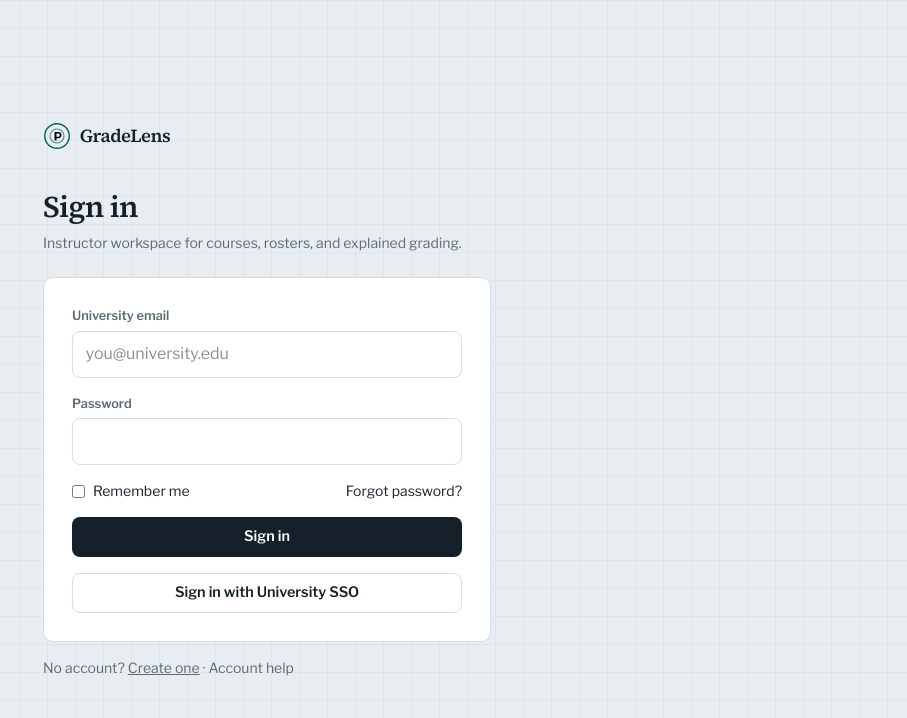
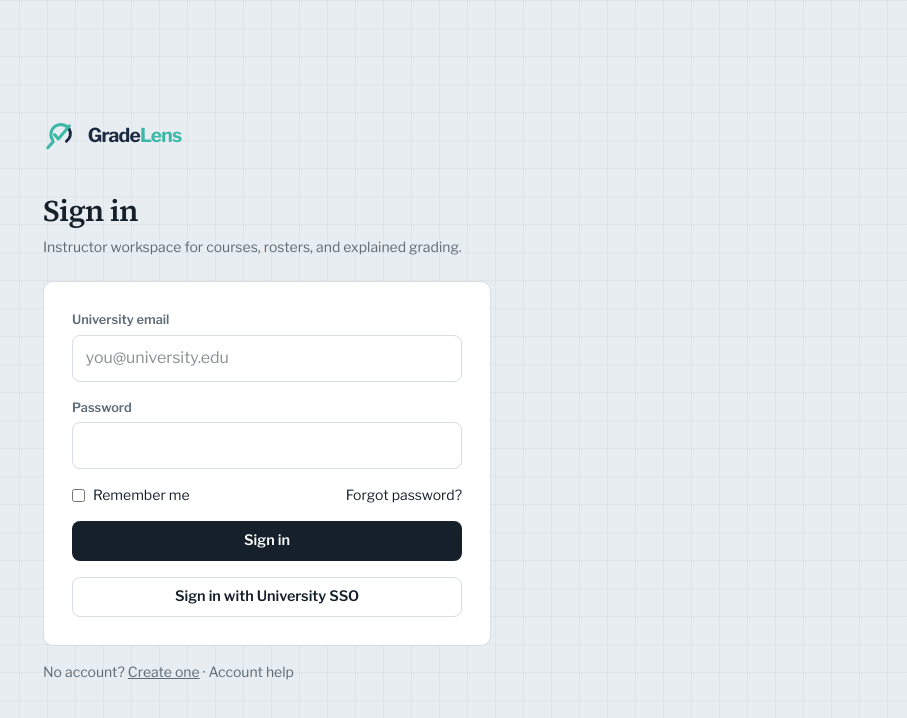
Before and after one commit to Gourav-praneeth/GradeLens, a Next.js app: page /login in a window 1280 px wide. Shown: the top 718 px of the page, without its empty margins (373-1280 px from the left). Built offline with nearby package versions, Linux system fonts and the light colour scheme; no server answers.

Commit message:
Use a check-in-lens mark as the GradeLens wordmark.
The teal glass and navy split match the official lockup on login, the top bar, and the favicon.

```diff
--- a/src/app/globals.css
+++ b/src/app/globals.css
@@ -274,10 +274,19 @@ a {
 }
 
 .brand-word {
-  font-family: var(--font-read);
-  font-size: 1.15rem;
-  font-weight: 600;
-  letter-spacing: -0.03em;
+  font-family: var(--font-sans);
+  font-size: 1.2rem;
+  font-weight: 650;
+  letter-spacing: -0.04em;
+  line-height: 1;
+}
+
+.brand-grade {
+  color: #1b2a41;
+}
+
+.brand-lens {
+  color: #3db8a8;
 }
 
 .topbar {
--- a/src/components/BrandMark.tsx
+++ b/src/components/BrandMark.tsx
@@ -1,16 +1,59 @@
 import Link from "next/link";
+
+const TEAL = "#3db8a8";
+const NAVY = "#1b2a41";
+
+export function GradeLensMark({ size = 36 }: { size?: number }) {
+  return (
+    <svg
+      className="brand-mark"
+      width={size}
+      height={size}
+      viewBox="0 0 64 64"
+      fill="none"
+      aria-hidden="true"
+    >
+      <path
+        d="M18 42.5 L8.5 53"
+        stroke={TEAL}
+        strokeWidth="5.5"
+        strokeLinecap="round"
+      />
+      <path
+        d="M46.2 19.2 A16 16 0 1 0 17.2 39.4"
+        stroke={TEAL}
+        strokeWidth="5.2"
+        strokeLinecap="round"
+      />
+      <path
+        d="M41.6 41.2 A16 16 0 0 0 46.2 19.2"
+        stroke={NAVY}
+        strokeWidth="5.2"
+        strokeLinecap="round"
+      />
+      <path
+        d="M20.5 29.5 L27.2 37.2 L47 14"
+        stroke={TEAL}
+        strokeWidth="5.4"
+        strokeLinecap="round"
+        strokeLinejoin="round"
+      />
+    </svg>
+  );
+}
 
 export function BrandMark({ compact = false }: { compact?: boolean }) {
   return (
     <Link href="/" className="brand">
-      <span className="brand-mark" aria-hidden="true">
-        <svg viewBox="0 0 32 32" width="28" height="28">
-          <circle cx="16" cy="16" r="14" fill="none" stroke="currentColor" strokeWidth="1.6" />
-          <circle cx="16" cy="16" r="8" fill="none" stroke="currentColor" strokeWidth="1.2" opacity="0.7" />
-          <path d="M13.2 21 V11.4 h4.1 c2.4 0 3.9 1.4 3.9 3.5 0 2.2-1.5 3.6-3.9 3.6 H15.4 V21 Z M15.4 16.8 h1.8 c1.2 0 1.9-.7 1.9-1.8 0-1.1-.7-1.8-1.9-1.8 h-1.8 Z" />
-        </svg>
-      </span>
-      {compact ? <span className="sr-only">GradeLens</span> : <span className="brand-word">GradeLens</span>}
+      <GradeLensMark />
+      {compact ? (
+        <span className="sr-only">GradeLens</span>
+      ) : (
+        <span className="brand-word">
+          <span className="brand-grade">Grade</span>
+          <span className="brand-lens">Lens</span>
+        </span>
+      )}
     </Link>
   );
 }
```
Also changed, not shown: public/gradelens-logo.svg (added), src/app/icon.svg (added).
